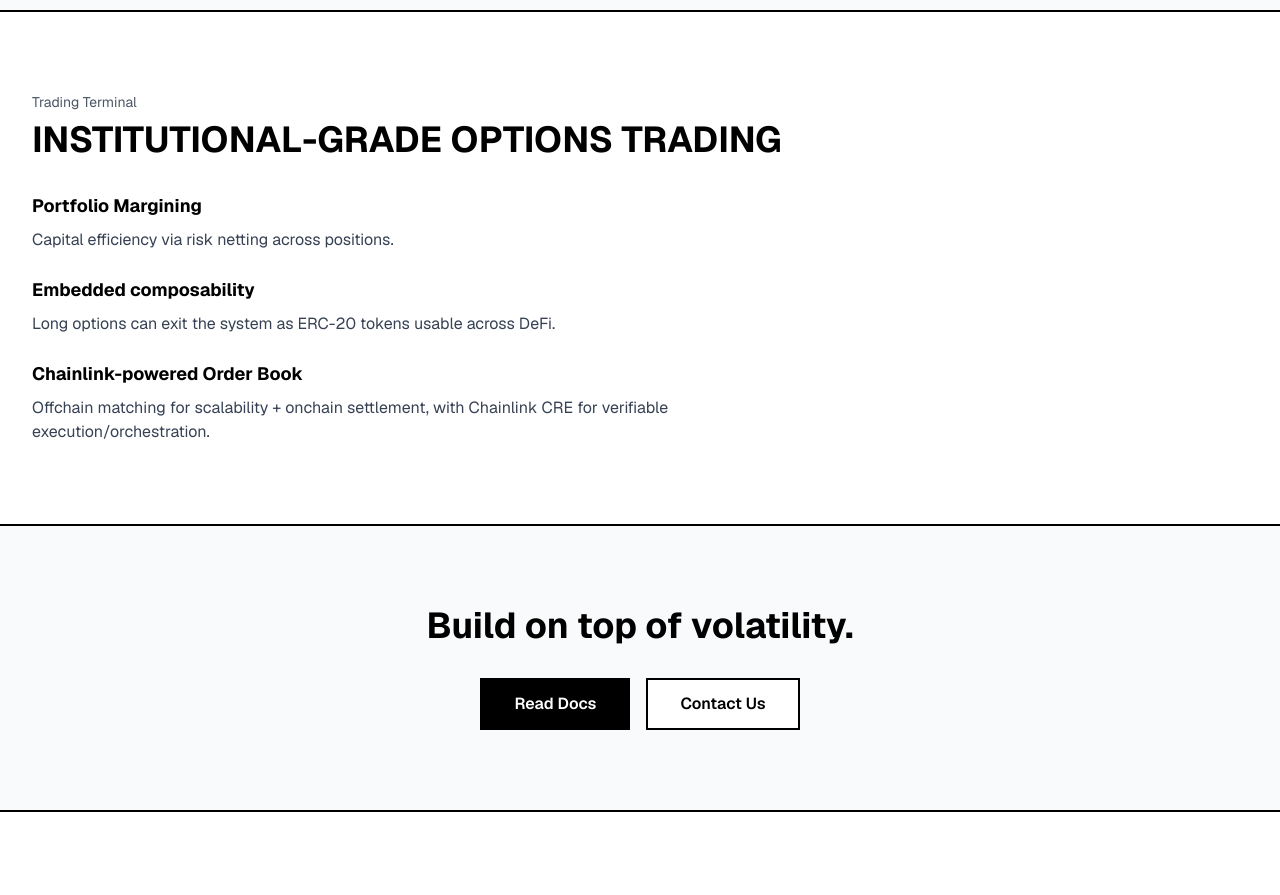
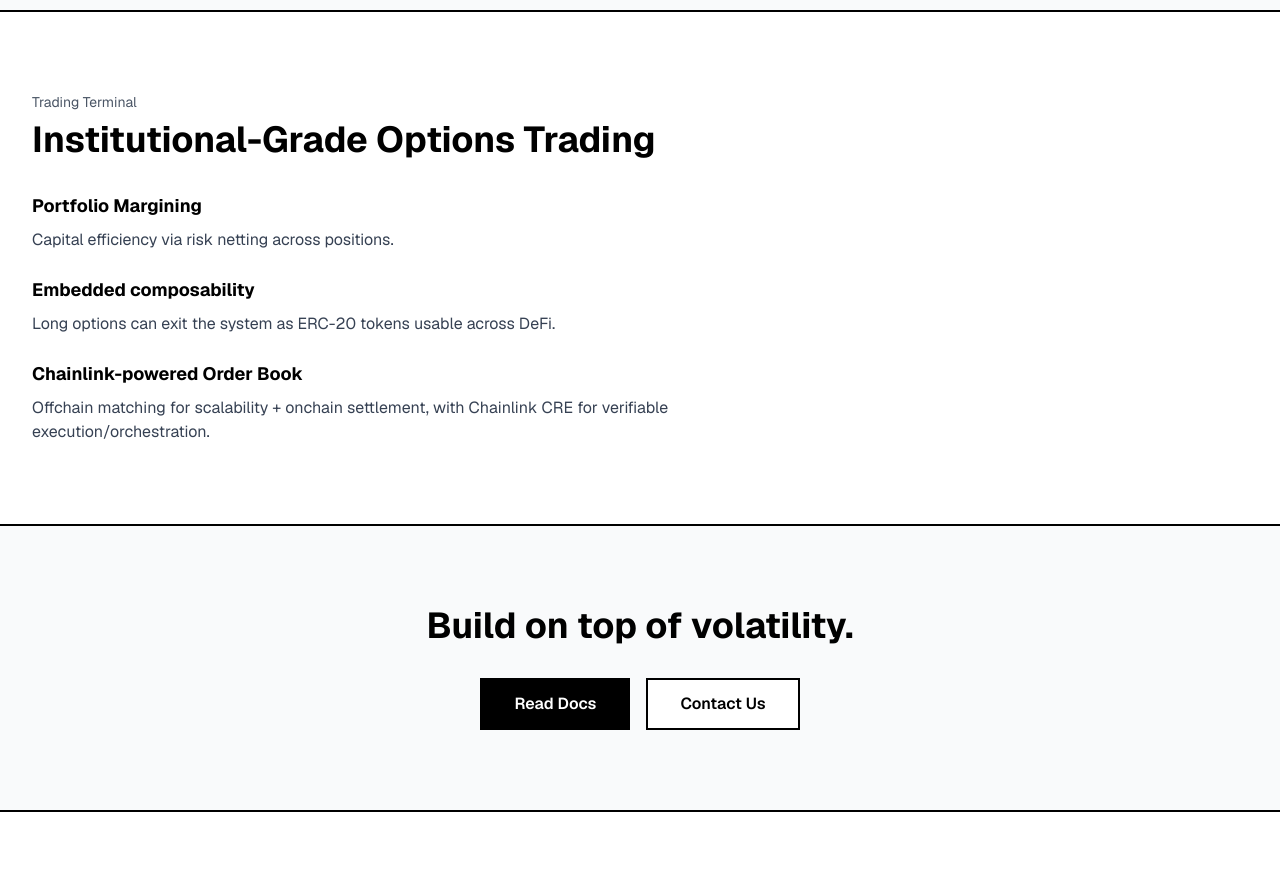
Before and after one commit to baptiste-layerv/layerv-landing-wireframe, a Next.js app: page / in a window 1280 px wide. Shown: the part 3100-3995 px from the top of the page. Built offline with nearby package versions, Linux system fonts and the light colour scheme.

Commit message:
Fix Trading Terminal heading capitalization

```diff
--- a/app/page.tsx
+++ b/app/page.tsx
@@ -390,7 +390,7 @@ export default function Home() {
         <div className="container mx-auto px-4 sm:px-6 lg:px-8 py-16 sm:py-20">
           <div className="max-w-3xl">
             <div className="text-sm text-gray-600 mb-2">Trading Terminal</div>
-            <h2 className="text-3xl sm:text-4xl font-bold mb-8">INSTITUTIONAL-GRADE OPTIONS TRADING</h2>
+            <h2 className="text-3xl sm:text-4xl font-bold mb-8">Institutional-Grade Options Trading</h2>
             <div className="space-y-6">
               <div>
                 <h3 className="font-bold text-lg mb-2">Portfolio Margining</h3>
```
